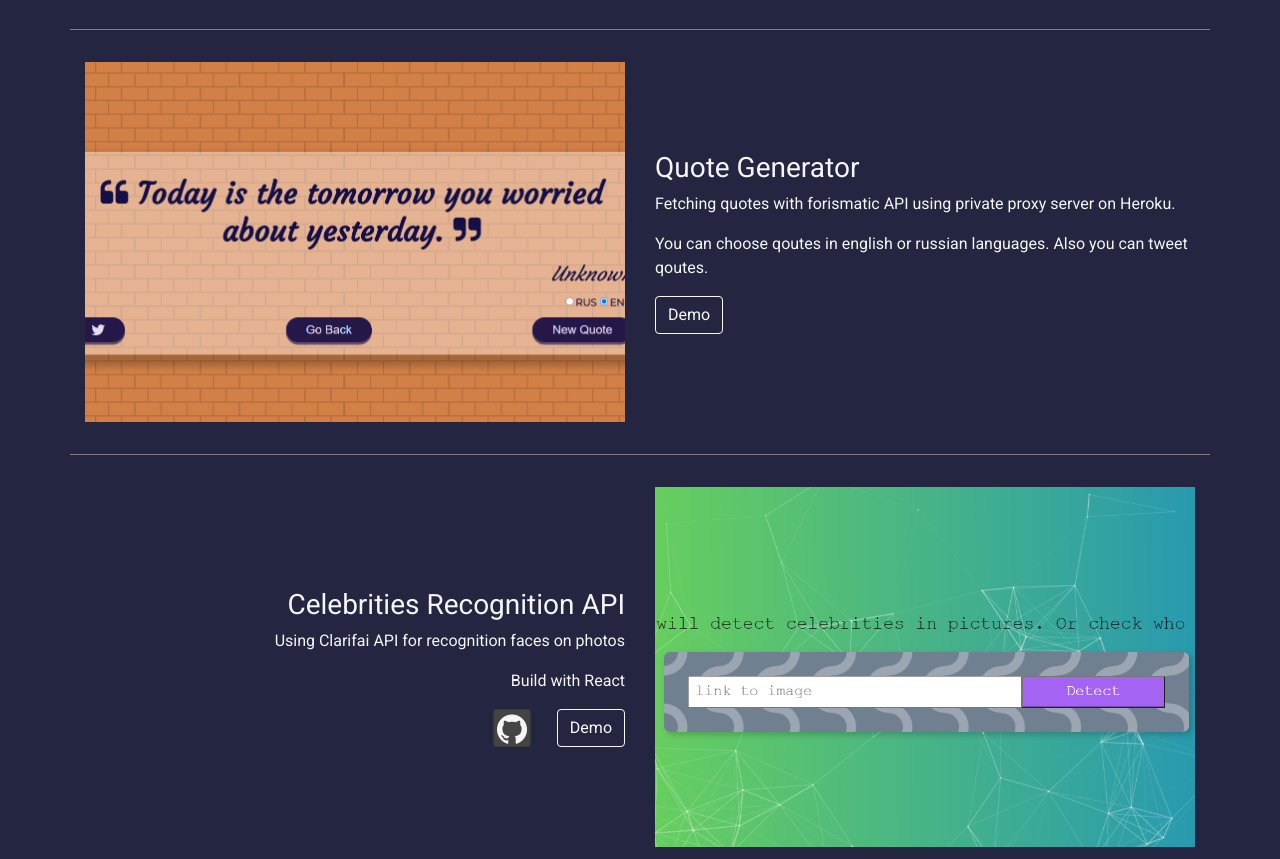
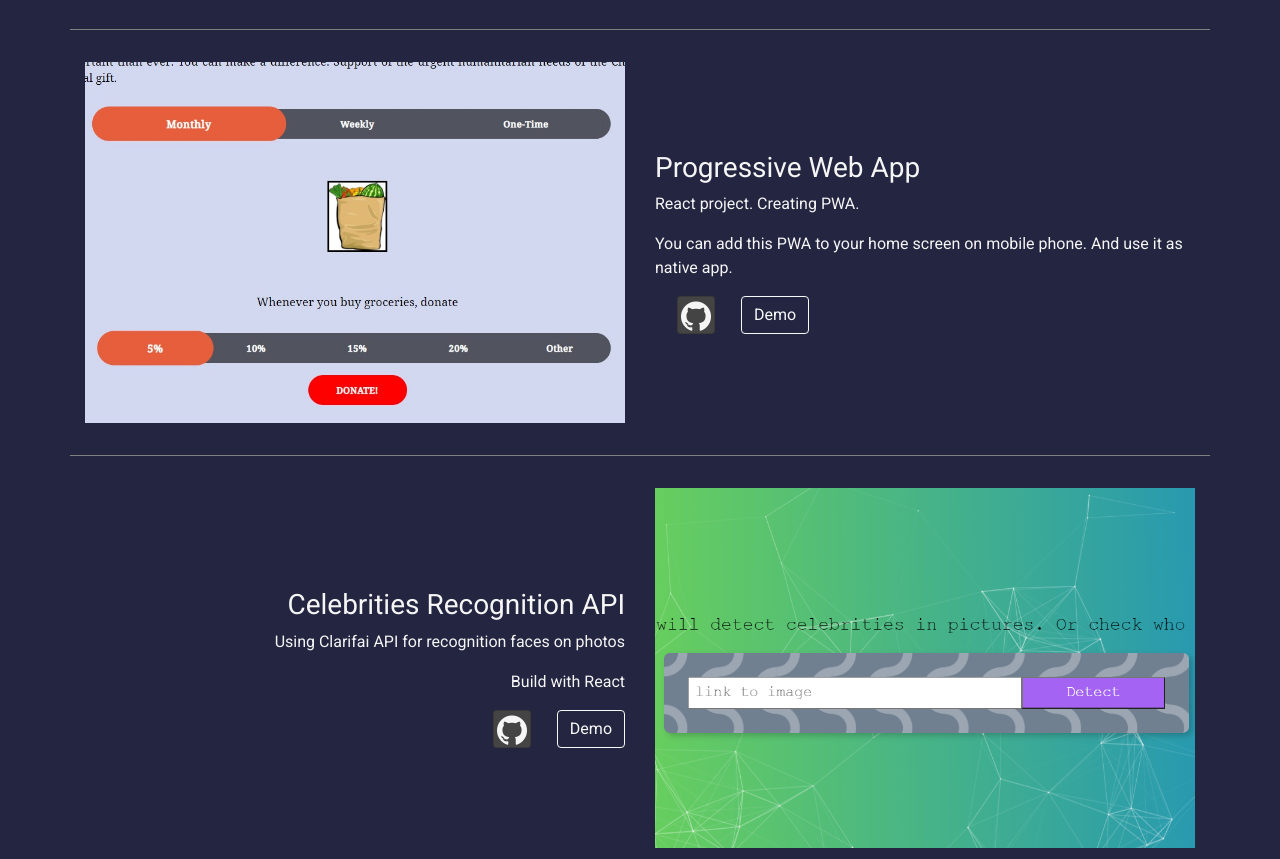
Before and after one commit to ddwebdevv/portfolio, a website: page home.html in a window 1280 px wide. Shown: the part 1410-2269 px from the top of the page. Drawn offline with nearby package versions, Linux system fonts and the light colour scheme.

Commit message:
adding PWA project

```diff
--- a/home.html
+++ b/home.html
@@ -49,7 +49,7 @@
 		<div class="row row-content">
             <div class="col-sm-6 order-sm-last">
                 <a href="color-palette.html">
-                    <img class="img-fluid p-0 imgres" src="img/color-palette-cut.png" alt="" />
+                    <img class="img-fluid p-0 imgres" src="img/color-palette-cut.png" alt="color palette" />
                 </a>
             </div>
             <div class="col-sm-6 align-self-center text-sm-right ">
@@ -63,22 +63,23 @@
 
 	    <div class="row row-content">
             <div class="col-sm-6 text-right">
-                <a href="quote.html">
-                    <img class="img-fluid imgres p-0" src="img/quote-sample-cut.png" alt="" />
+                <a href="https://test-charity.herokuapp.com/">
+                    <img class="img-fluid imgres p-0" src="img/donate.jpg" alt="donate" />
                 </a>
             </div>
             <div class="col-sm-6 align-self-center ">
-                <h3>Quote Generator</h3>
-                <p>Fetching quotes with forismatic API using private proxy server on Heroku.</p>
-                <p>You can choose qoutes in english or russian languages. Also you can tweet qoutes.</p>
-                <a href="quote.html" class=" btn btn-outline-light">Demo</a>
+                <h3>Progressive Web App</h3>
+                <p>React project. Creating PWA.</p>
+                <p>You can add this PWA to your home screen on mobile phone. And use it as native app.</p>
+                <a href="https://github.com/ddwebdevv/charity-donation" class="btn btn-social-icon btn-github mx-4" target="_blank"><i class="fa fa-github iconwhite"></i></a>
+                <a href="https://test-charity.herokuapp.com/" class=" btn btn-outline-light">Demo</a>
             </div>
         </div>
 
         <div class="row row-content">
             <div class="col-sm-6 order-sm-last">
                 <a href="https://ddwebdevv.github.io/react-celeb-recognition/">
-                    <img class="img-fluid p-0 imgres" src="img/face-recog-cut.png" alt="" />
+                    <img class="img-fluid p-0 imgres" src="img/face-recog-cut.png" alt="celebrity's face recognition" />
                 </a>
             </div>
             <div class="col-sm-6 align-self-center text-sm-right ">
```
Also changed, not shown: img/donate.jpg (added).
